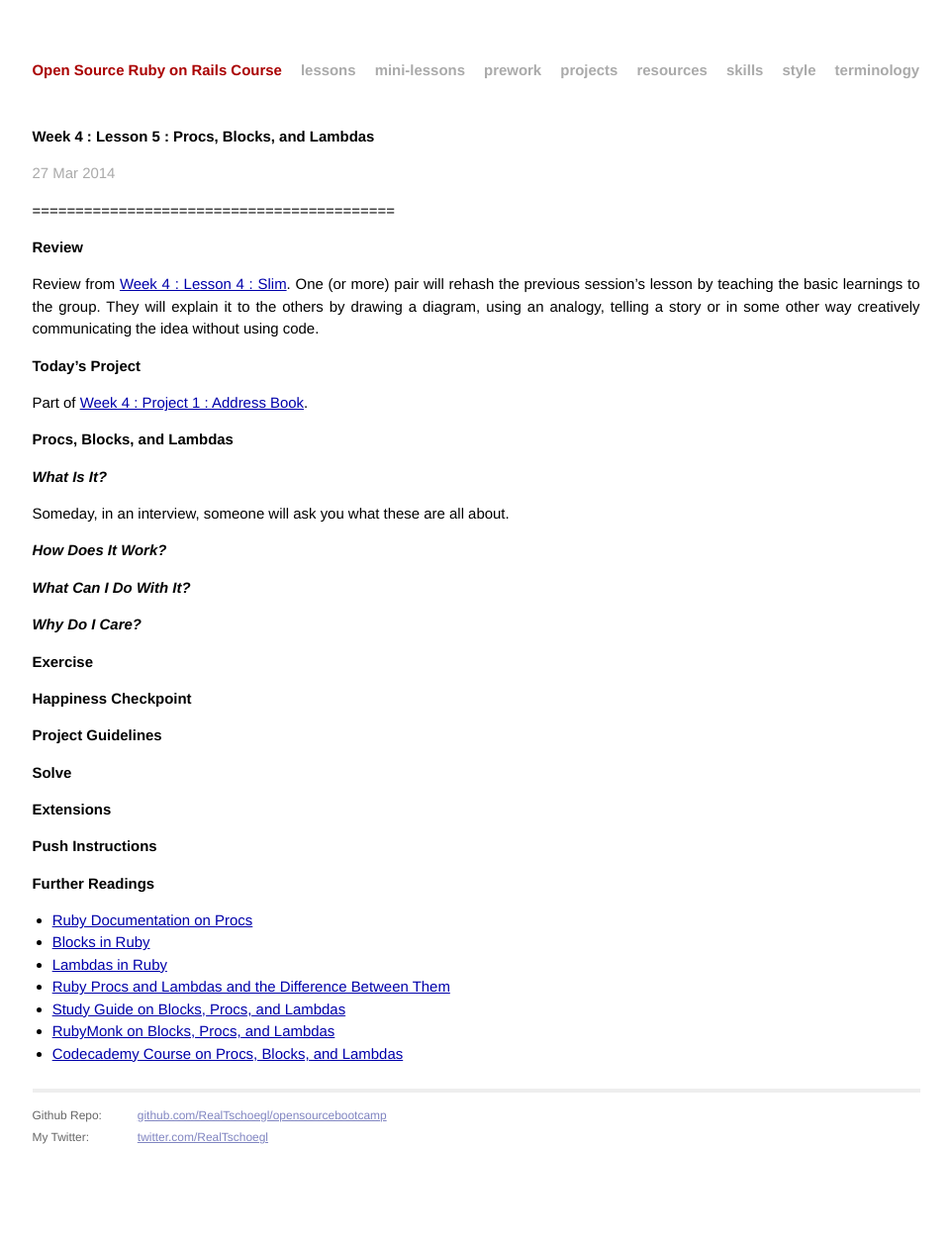
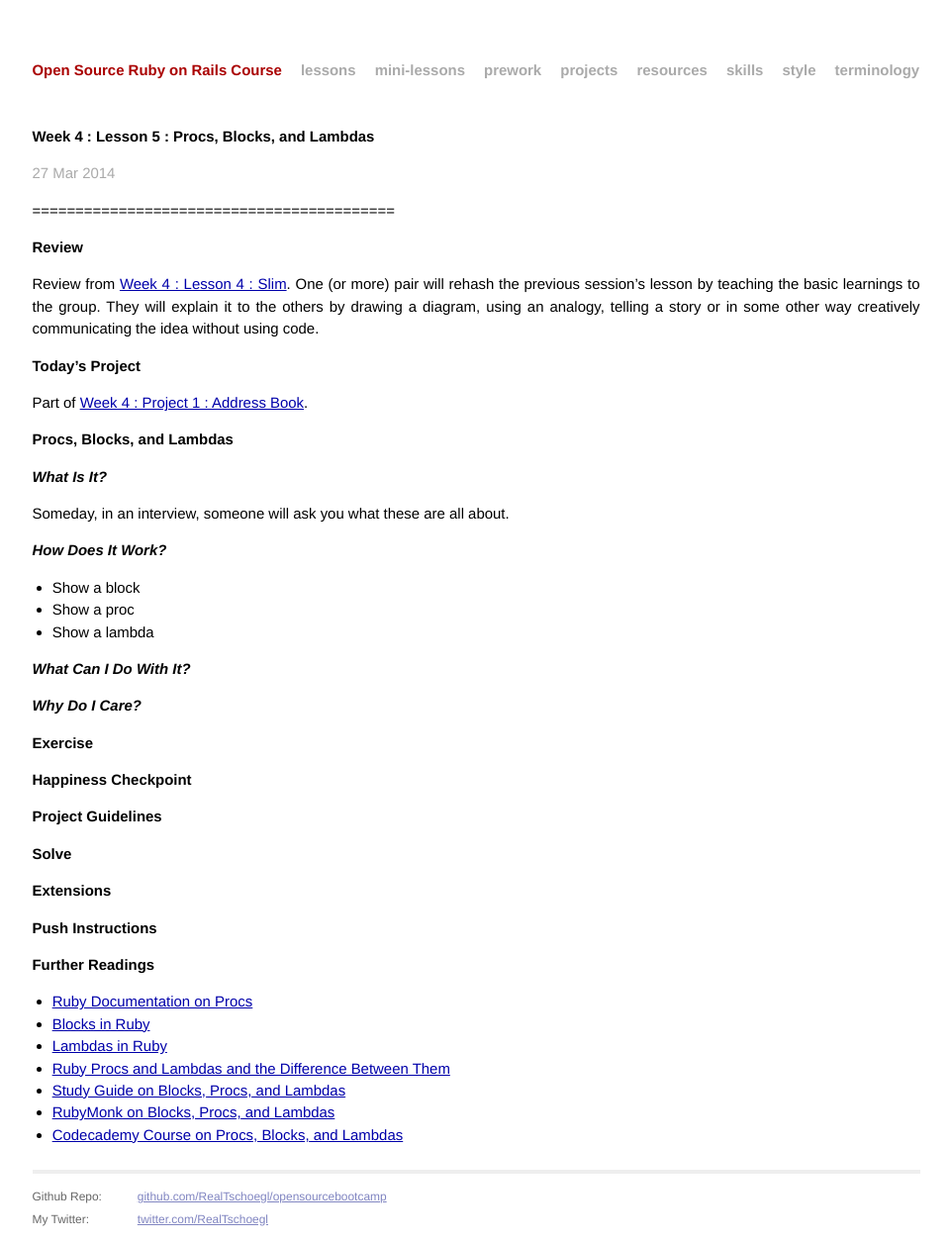
Before and after one commit to RealTschoegl/opensourcebootcamp, a Jekyll site: the page built from _posts/2014-03-27-lesson-procs-blocks-lambdas.markdown, in a window 1280 px wide. Shown: the whole page at 99% size, without its empty margins (159-1120 px from the left). Built offline with Jekyll 4.4.1, drawn with Linux system fonts in a browser that asks for light colours; Markdown is read by kramdown in place of the engine named in the settings; before the commit the page ends 1173 px from its top, so only the background shows below that.

Commit message:
Updated 2014-03-27-lesson-procs-blocks-lambdas.markdown

```diff
--- a/_posts/2014-03-27-lesson-procs-blocks-lambdas.markdown
+++ b/_posts/2014-03-27-lesson-procs-blocks-lambdas.markdown
@@ -18,6 +19,10 @@ Part of [Week 4 : Project 1 : Address Book]({{ site.baseurl}}{% post_url 2014-03
 Someday, in an interview, someone will ask you what these are all about.
 
 ### _How Does It Work?_
+
+* Show a block
+* Show a proc
+* Show a lambda
 
 ### _What Can I Do With It?_
 
```
Also changed, not shown: other parts of _posts/2014-03-27-lesson-procs-blocks-lambdas.markdown (+1 -0 lines).
